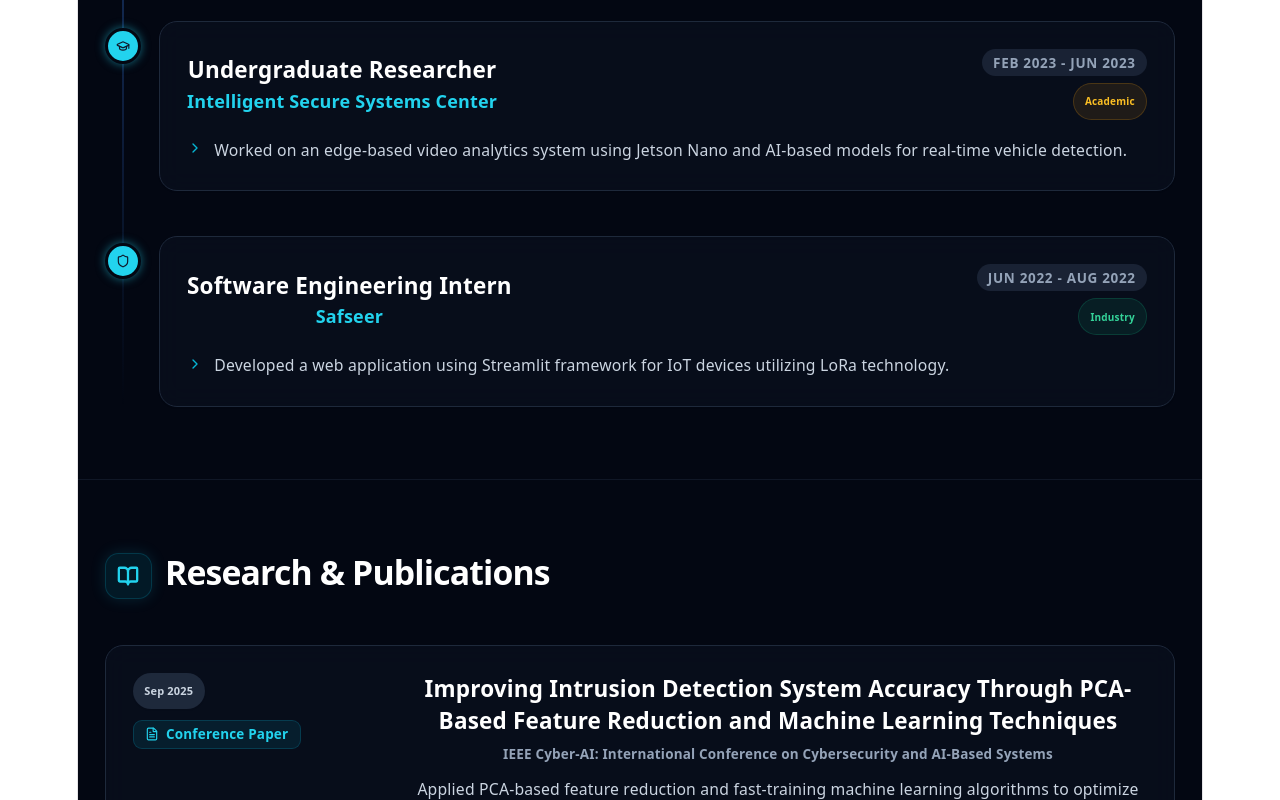
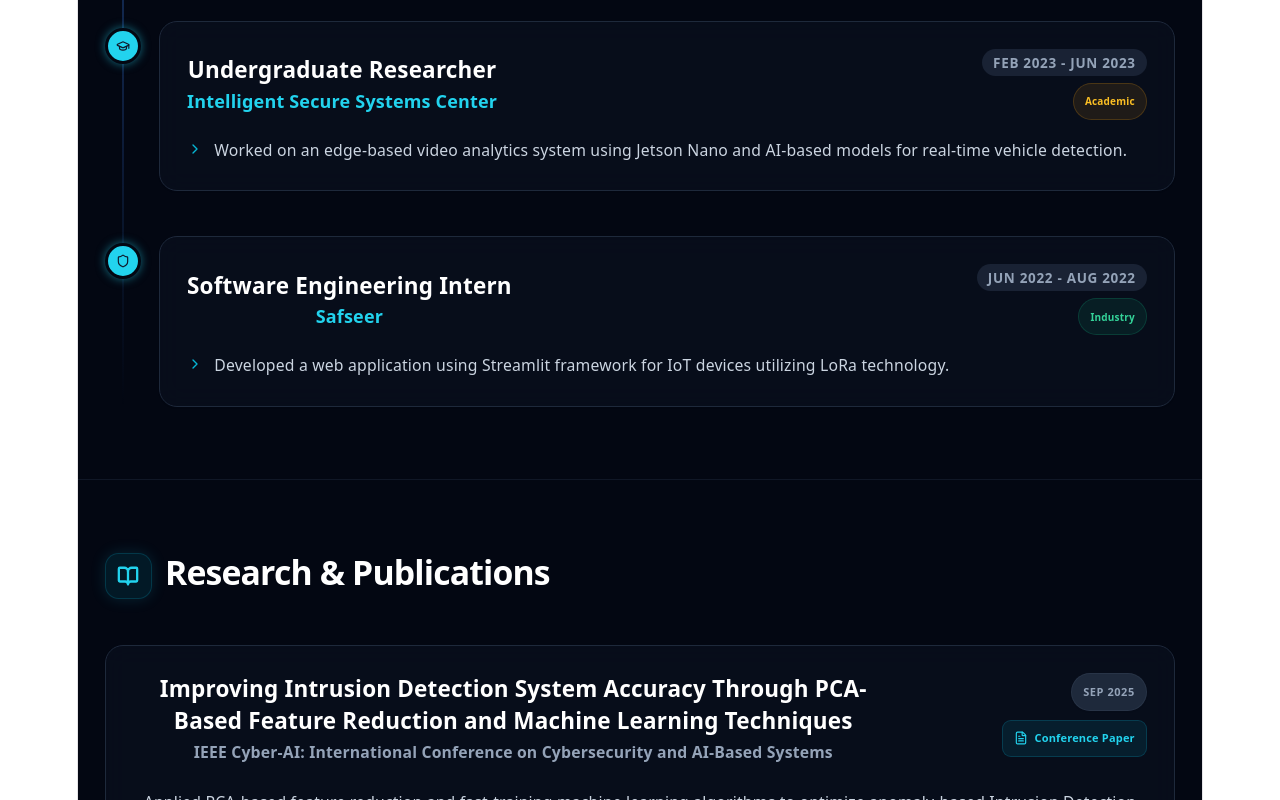
Before and after one commit to Amer-Mosally/Amer-Mosally.github.io, a React (Vite) app: page / in a window 1280 px wide. Shown: the part 2420-3220 px from the top of the page. Built offline with nearby package versions, Linux system fonts and the light colour scheme.

Commit message:
Update App.jsx

```diff
--- a/src/App.jsx
+++ b/src/App.jsx
@@ -567,8 +567,8 @@ export default function App() {
 
                   <ul className="space-y-2 mt-4">
                     {exp.bullets.map((bullet, bIdx) => (
-                      <li key={bIdx} className="flex items-start text-sm text-slate-600 dark:text-slate-300">
-                        <ChevronRight size={16} className="shrink-0 text-cyan-500 mt-0.5 mr-2.5" />
+                      <li key={bIdx} className="flex items-start text-left text-sm text-slate-600 dark:text-slate-300">
+                        <ChevronRight size={16} className="shrink-0 text-cyan-500 mt-[3px] mr-2.5" />
                         <span className="leading-relaxed">{bullet}</span>
                       </li>
                     ))}
@@ -584,28 +584,31 @@ export default function App() {
       <Section id="publications" title="Research & Publications" icon={BookOpen}>
         <div className="grid gap-5">
           {DATA.publications.map((pub, idx) => (
-            <div key={idx} className="bg-white/60 dark:bg-slate-900/40 backdrop-blur-md p-6 rounded-2xl border border-slate-200 dark:border-slate-800 shadow-sm hover:shadow-lg transition-all duration-300 group relative overflow-hidden flex flex-col md:flex-row gap-5">
+            <div key={idx} className="bg-white/60 dark:bg-slate-900/40 backdrop-blur-md p-6 rounded-2xl border border-slate-200 dark:border-slate-800 shadow-sm hover:shadow-lg transition-all duration-300 group relative overflow-hidden">
 
               {/* Left Accent Bar */}
               <div className="hidden md:block absolute top-0 left-0 w-1 h-full bg-gradient-to-b from-cyan-400 to-blue-600 transform origin-bottom scale-y-0 group-hover:scale-y-100 transition-transform duration-500 ease-out"></div>
 
-              <div className="md:w-1/4 shrink-0 flex flex-col md:items-start items-start justify-start gap-2.5">
-                <span className="inline-flex px-2.5 py-1 bg-slate-100 dark:bg-slate-800 text-slate-700 dark:text-slate-300 rounded-full text-[11px] font-bold shadow-sm">
+              <div className="flex flex-col lg:flex-row lg:items-start justify-between mb-3 gap-3 lg:gap-4">
+                <div className="lg:w-3/4">
+                  <h3 className="text-lg sm:text-xl font-bold text-slate-900 dark:text-white mb-1 group-hover:text-cyan-600 dark:group-hover:text-cyan-400 transition-colors duration-300">{pub.title}</h3>
+                  <p className="text-xs sm:text-sm font-semibold text-slate-500 dark:text-slate-400 mb-3">{pub.publisher}</p>
+                </div>
+
+                <div className="flex flex-col items-start lg:items-end gap-2 shrink-0">
+                  <span className="inline-flex px-2.5 py-1 bg-slate-100 dark:bg-slate-800 text-slate-500 dark:text-slate-400 uppercase tracking-wider rounded-full text-[11px] font-bold shadow-sm border border-slate-200 dark:border-slate-700/50">
                     {pub.date}
                   </span>
-                <span className="flex items-center gap-1.5 text-cyan-700 dark:text-cyan-400 bg-cyan-50 dark:bg-cyan-500/10 px-2.5 py-1 rounded-lg text-xs font-bold border border-cyan-100 dark:border-cyan-500/20">
+                  <span className="flex items-center gap-1.5 text-cyan-700 dark:text-cyan-400 bg-cyan-50 dark:bg-cyan-500/10 px-2.5 py-1 rounded-lg text-[11px] font-bold border border-cyan-100 dark:border-cyan-500/20">
                     <FileText size={14} />
                     {pub.type}
                   </span>
                 </div>
+              </div>
 
-              <div className="md:w-3/4">
-                <h3 className="text-lg sm:text-xl font-bold text-slate-900 dark:text-white mb-2 group-hover:text-cyan-600 dark:group-hover:text-cyan-400 transition-colors duration-300">{pub.title}</h3>
-                <p className="text-xs font-semibold text-slate-500 dark:text-slate-400 mb-3">{pub.publisher}</p>
               <p className="text-sm text-slate-600 dark:text-slate-300 leading-relaxed">
                 {pub.description}
               </p>
-              </div>
             </div>
           ))}
         </div>
```
Lines whose indentation alone changed are shown as unchanged.
